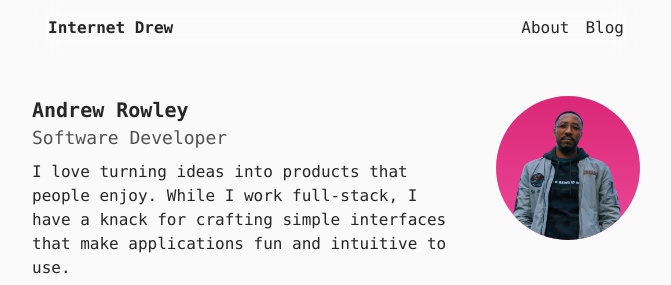
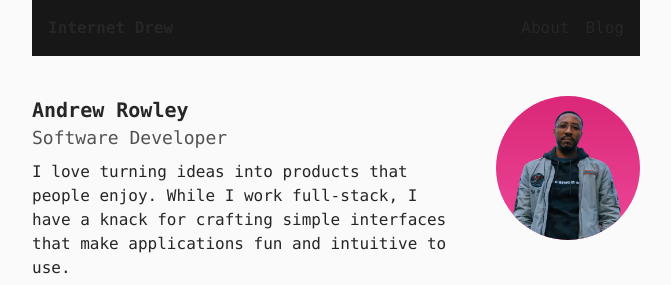
Before and after one commit to internetdrew/portfolio-v3, an Astro site: page / in a window 1280 px wide. Shown: the top 285 px of the page, without its empty margins (304-975 px from the left). Built offline with nearby package versions, Linux system fonts and the light colour scheme; Astro itself is replaced by a stand-in of ours; some packages are replaced by stand-ins of ours.

Commit message:
add solid bg to navbar

```diff
--- a/src/components/Navbar.astro
+++ b/src/components/Navbar.astro
@@ -2,7 +2,7 @@
 import Menu from './Menu.astro';
 ---
 
-<nav class='p-4 sticky top-0 backdrop-blur-md z-10'>
+<nav class='p-4 sticky top-0 bg-neutral-900 z-10'>
   <div class='max-w-screen-sm mx-auto flex justify-between items-center'>
     <a href='/' class='font-bold'>Internet Drew</a>
     <Menu />
```
